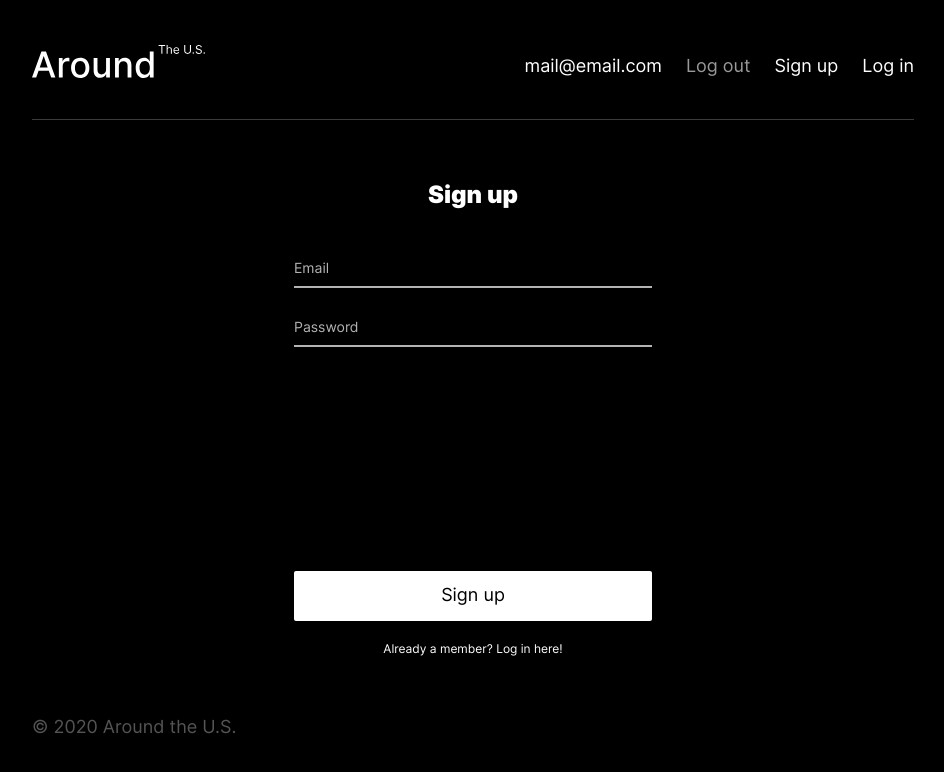
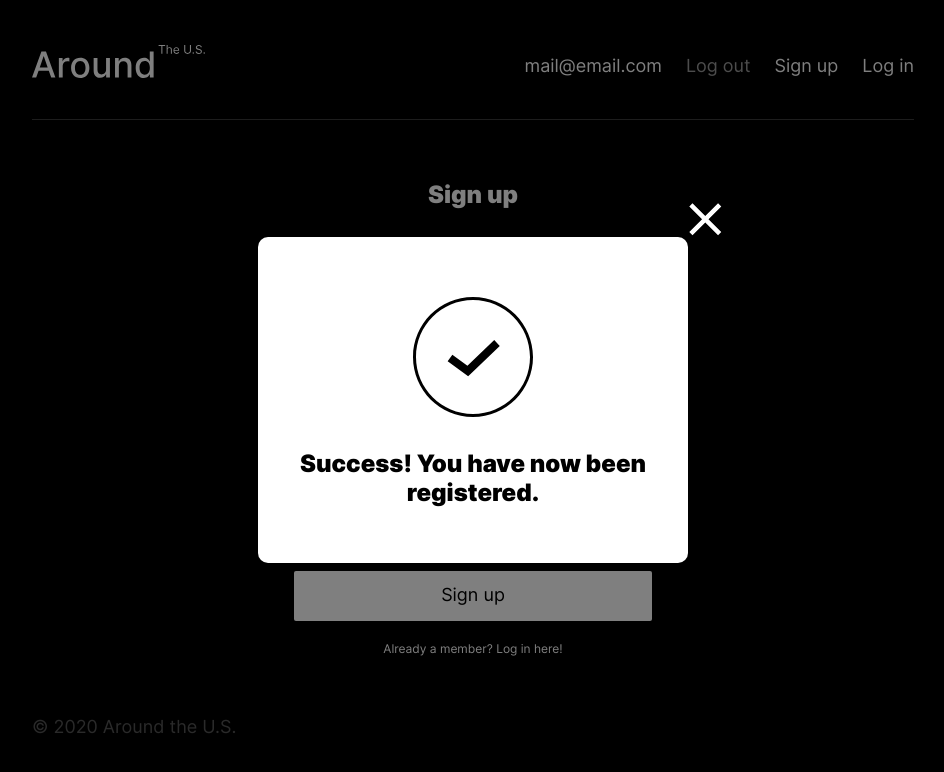
Before and after one commit to anderswift/react-around-auth, a React (Create React App) app: page /signup in a window 1280 px wide. Shown: the top 772 px of the page, without its empty margins (167-1111 px from the left). Built offline with nearby package versions, Linux system fonts and the light colour scheme.

Commit message:
feat: tooltip modals markup, style and close functionality

```diff
--- /dev/null
+++ b/src/blocks/modal/_tooltip/modal_tooltip_error.css
@@ -0,0 +1,6 @@
+.modal_tooltip_error {
+  text-align: center;
+  background: #fff url(../../../images/error-icon.svg) 50% 60px no-repeat;
+  background-size: 120px 120px;
+  padding-top: 212px;
+}
--- /dev/null
+++ b/src/blocks/modal/_tooltip/modal_tooltip_success.css
@@ -0,0 +1,6 @@
+.modal_tooltip_success {
+  text-align: center;
+  background: #fff url(../../../images/success-icon.svg) 50% 60px no-repeat;
+  background-size: 120px 120px;
+  padding-top: 212px;
+}
--- a/src/blocks/modal/modal.css
+++ b/src/blocks/modal/modal.css
@@ -5,6 +5,8 @@
 @import url(./__error/_active/modal__error_active.css);
 @import url(./__button/modal__button.css);
 @import url(./__button/_disabled/modal__button_disabled.css);
+
+
 
 .modal {
 	background: #fff;
--- a/src/components/App.js
+++ b/src/components/App.js
@@ -1,3 +1,4 @@
+import { useState } from 'react';
 import { Route, Switch, Redirect, withRouter } from 'react-router-dom';
 import ProtectedRoute from './ProtectedRoute';
 
@@ -5,11 +6,21 @@ import Header from './Header';
 import AroundTheUS from './AroundTheUS';
 import Login from './Login';
 import Register from './Register';
+import InfoTooltip from './InfoTooltip';
 import Footer from './Footer';
 
 
 
 function App() {
+
+  const [isTooltipSuccessOpen, showTooltipSuccess]= useState(false);
+  const [isTooltipErrorOpen, showTooltipError]= useState(true);
+
+
+  const closeAllTooltips= () => {
+    showTooltipSuccess(false);
+    showTooltipError(false);
+  }
 
   return (
 
@@ -30,6 +41,14 @@ function App() {
 
         </Switch>
 
+        <InfoTooltip type="success" isOpen={isTooltipErrorOpen} onClose={closeAllTooltips}>
+          Success! You have now been registered.
+        </InfoTooltip>
+
+        <InfoTooltip type="error" isOpen={isTooltipSuccessOpen} onClose={closeAllTooltips}>
+          Oops, something went wrong! Please try again.
+        </InfoTooltip>
+
         <Footer />
 
       </div>
--- /dev/null
+++ b/src/components/InfoTooltip.js
@@ -0,0 +1,13 @@
+function InfoTooltip(props) {
+
+  return (
+    <div className={`popup ${props.isOpen ? 'popup_active' : ''}`}>
+      <div className={`popup__item modal modal_tooltip_${props.type}`}>
+        <p className="modal__heading">{props.children}</p>
+        <button type="reset" className="popup__exit button" aria-label="Close" onClick={props.onClose}></button>
+      </div>
+    </div>
+  );
+}
+
+export default InfoTooltip;
--- a/src/index.css
+++ b/src/index.css
@@ -22,5 +22,7 @@
 @import url(./blocks/popup/_dark/popup_dark.css);
 
 @import url(./blocks/modal/modal.css);
+@import url(./blocks/modal/_tooltip/modal_tooltip_success.css);
+@import url(./blocks/modal/_tooltip/modal_tooltip_error.css);
 
 @import url(./blocks/photo-viewer/photo-viewer.css);
```
Also changed, not shown: src/images/error-icon.svg (added), src/images/success-icon.svg (added).
